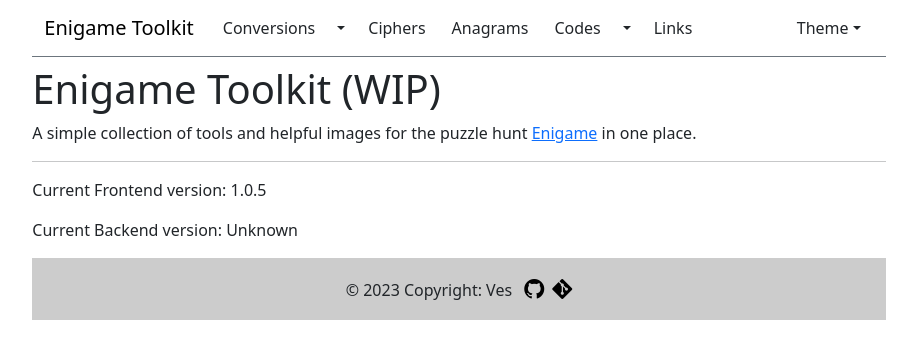
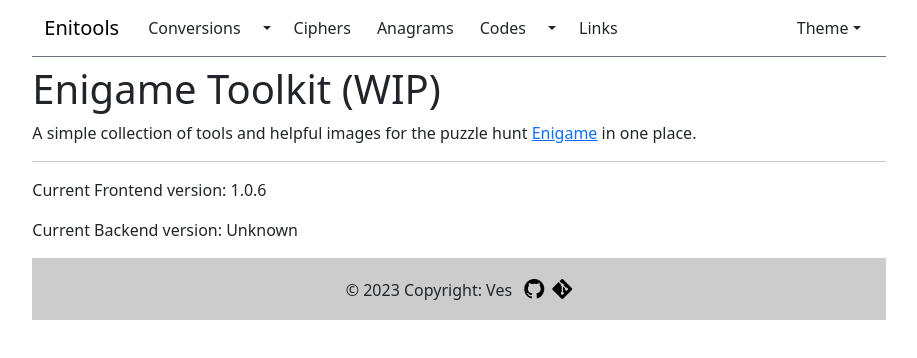
Before and after one commit to Ves5/Enitoolkit, an Angular app in the folder Enitools-fe/: page / in a window 1280 px wide. Shown: the top 358 px of the page, without its empty margins (181-1098 px from the left). Built offline with nearby package versions, Linux system fonts and the light colour scheme; no server answers.

Commit message:
title rename

```diff
--- a/Enitools-fe/package.json
+++ b/Enitools-fe/package.json
@@ -1,6 +1,6 @@
 {
   "name": "enitools-fe",
-  "version": "1.0.5",
+  "version": "1.0.6",
   "scripts": {
     "ng": "ng",
     "start": "ng serve",
--- a/Enitools-fe/src/app/app.component.ts
+++ b/Enitools-fe/src/app/app.component.ts
@@ -10,7 +10,7 @@
 })
 export class AppComponent implements OnInit {
 
-  title = 'Enigame Toolkit';
+  title = 'Enitools';
   profileUrl = Constants.profileUrl;
   repoUrl = Constants.repoUrl;
 
--- a/Enitools-fe/src/index.html
+++ b/Enitools-fe/src/index.html
@@ -2,11 +2,11 @@
 <html lang="en" data-bs-theme="dark">
 <head>
   <meta charset="utf-8">
-  <title>Enigame Toolkit</title>
+  <title>Enitools - The Enigame Toolkit</title>
   <base href="/">
   <meta name="viewport" content="width=device-width, initial-scale=1">
 
-  <meta content="Enigame Toolkit" property="og:title" />
+  <meta content="Enitools - The Enigame Toolkit" property="og:title" />
   <meta content="A simple collection of tools and helpful images for Enigame in one place." property="og:description" />
   <meta content="https://enitools.vessy.xyz/" property="og:url" />
   <meta content="https://enitools.vessy.xyz/assets/favicon/embed-icon.png" property="og:image" />
```
